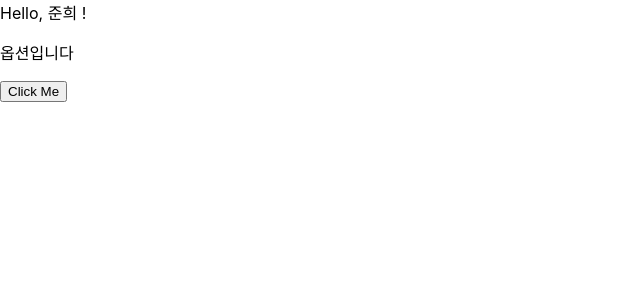
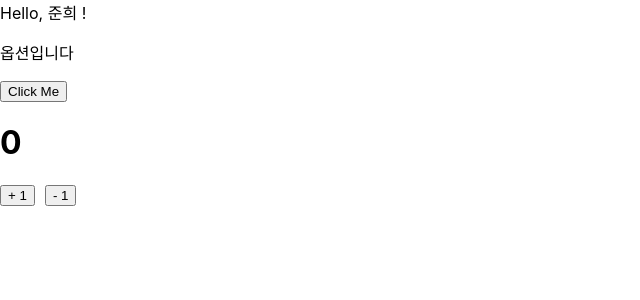
Before and after one commit to junh0328/learning_typescript, a React (Create React App) app in the folder ReactByTS/todolist/: page / in a window 1280 px wide. Shown: the top 300 px of the page, without its empty margins (0-640 px from the left). Built offline with nearby package versions, Linux system fonts and the light colour scheme.

Commit message:
타입스크립트로 counter 컴포넌트 작성

```diff
--- a/ReactByTS/todolist/src/App.tsx
+++ b/ReactByTS/todolist/src/App.tsx
@@ -1,11 +1,17 @@
 import React from 'react';
+import Counter from './Counter';
 import Greetings from './Greetings';
 
 function App() {
   const onClick = (name: string) => {
     alert(`${name} say hello~`);
   };
-  return <Greetings name="준희" optional="옵션입니다" onClick={onClick} />;
+  return (
+    <div>
+      <Greetings name="준희" optional="옵션입니다" onClick={onClick} />
+      <Counter />
+    </div>
+  );
 }
 
 export default App;
--- /dev/null
+++ b/ReactByTS/todolist/src/Counter.tsx
@@ -0,0 +1,27 @@
+import React, { useState } from 'react';
+
+const Counter = () => {
+  // const [count, setCount] = useState<number>(0); 제네릭을 사용하지 않아도 알아서 타입을 유추하기 때문에 생략해도 상관없다.
+  // 상태가 null 일 수도 있고 아닐 수도 있을 때 Generics 를 사용하면 좋습니다.
+
+  /*
+  type Information = { name: string; description: string};
+  const [info, setInformation] = useState <Information | null >(null);
+  */
+
+  const [count, setCount] = useState(0);
+  const onIncrease = () => setCount(count + 1);
+  const onDecrease = () => setCount(count - 1);
+
+  return (
+    <div>
+      <h1>{count}</h1>
+      <button onClick={onIncrease} style={{ marginRight: 10 }}>
+        + 1
+      </button>
+      <button onClick={onDecrease}>- 1</button>
+    </div>
+  );
+};
+
+export default Counter;
```
